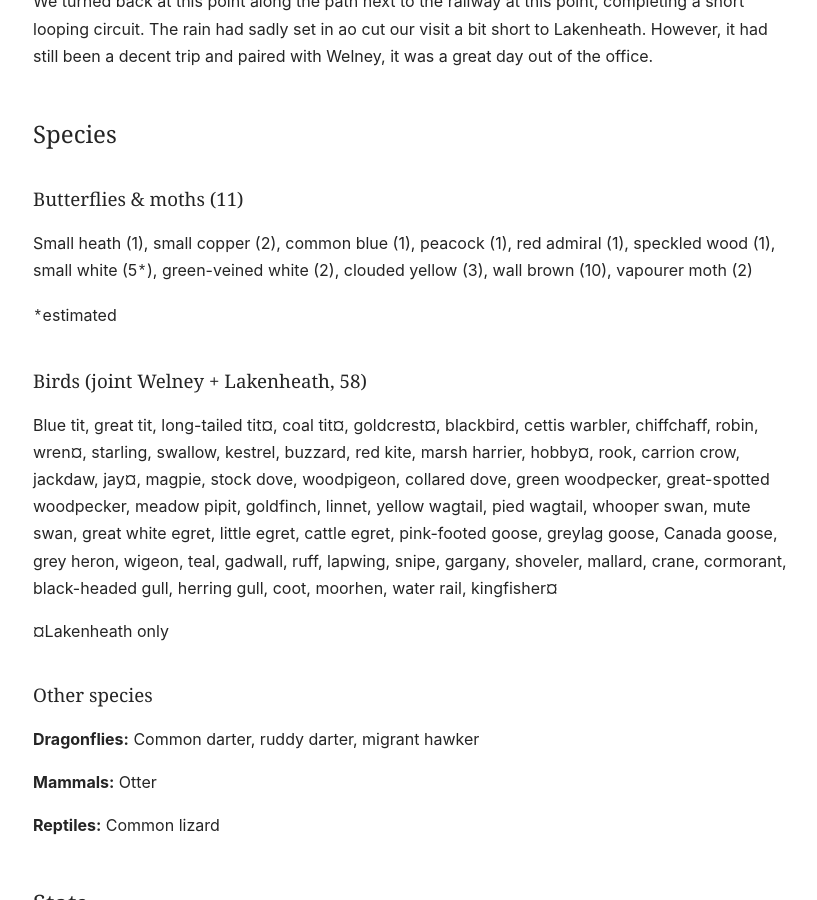
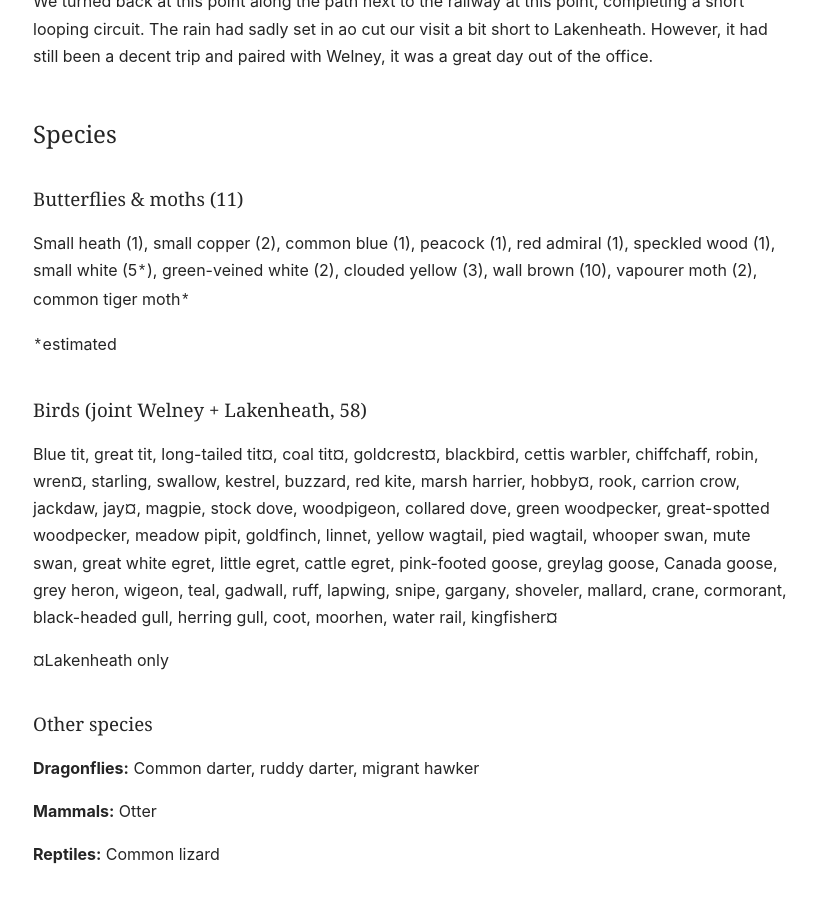
Before and after one commit to christhaxter/butterfly-diaries, a Jekyll site: the page built from _posts/2026-09-18-Welney.md, in a window 1280 px wide and 900 px high, scrolled down 24038 px. Shown: the whole window, without its empty margins (47-864 px from the left). Built offline with Jekyll 4.4.1, drawn with Linux system fonts in a browser that asks for light colours.

Commit message:
Welney update

```diff
--- a/_data/sites.yml
+++ b/_data/sites.yml
@@ -132,4 +132,4 @@
   latitude: 52.44507
   longitude: 0.49789
   description: "Mosaic of reedbeds, wet woodland and fenland habitats, amid the surrounding agricultural landscape"
-  image: "/assets/Lakenheath/Common_lizard_1.JPG"
+  image: "/assets/images/Lakenheath/Common_lizard_1.JPG"
--- a/_posts/2026-09-18-Welney.md
+++ b/_posts/2026-09-18-Welney.md
@@ -27,6 +27,7 @@ sites:
       - Wall brown
       - Vapourer moth
   - name: Lakenheath
+      - Common tiger moth
 ---
 
 <p class="post-date">
@@ -382,7 +383,7 @@ office.
 
 Small heath (1), small copper (2), common blue (1), peacock (1), red admiral (1),
 speckled wood (1), small white (5`*`), green-veined white (2), clouded yellow (3),
-wall brown (10), vapourer moth (2)
+wall brown (10), vapourer moth (2), common tiger moth`*`
 
 `*`estimated
 
```
